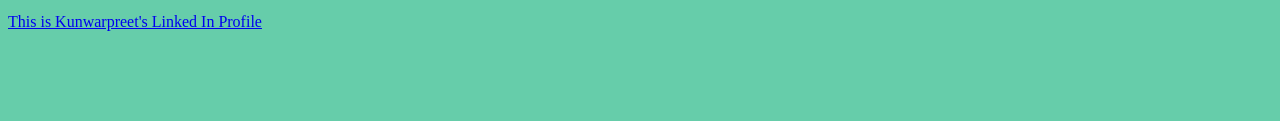
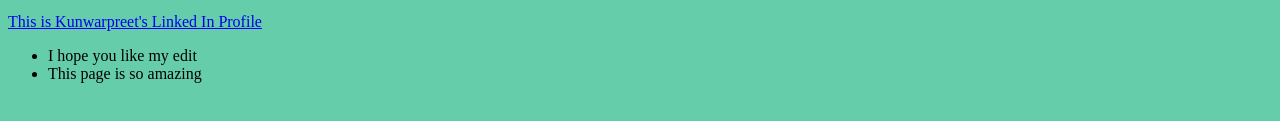
Before and after one commit to Kunwarpreet0/WDDM-115, a plain HTML site: page Index.html in a window 1280 px wide. Shown: the part 625-746 px from the top of the page. Drawn offline with Linux system fonts and the light colour scheme.

Commit message:
Added list using ul tag

```diff
--- a/Index.html
+++ b/Index.html
@@ -16,7 +16,10 @@
 
         <p> From this part below new changes being applied by Manav</p>
         <a href="https://teams.microsoft.com/l/message/19:efb71dd4f065479ca3a43402d1108902@thread.v2/1696557238983?context=%7B%22contextType%22%3A%22chat%22%7D"> This is Kunwarpreet's Linked In Profile</a>
-
+        <ul>
+            <li> I hope you like my edit</li>
+            <li> This page is so amazing </li>
+        </ul>
 
     </body>
 </html>
```
